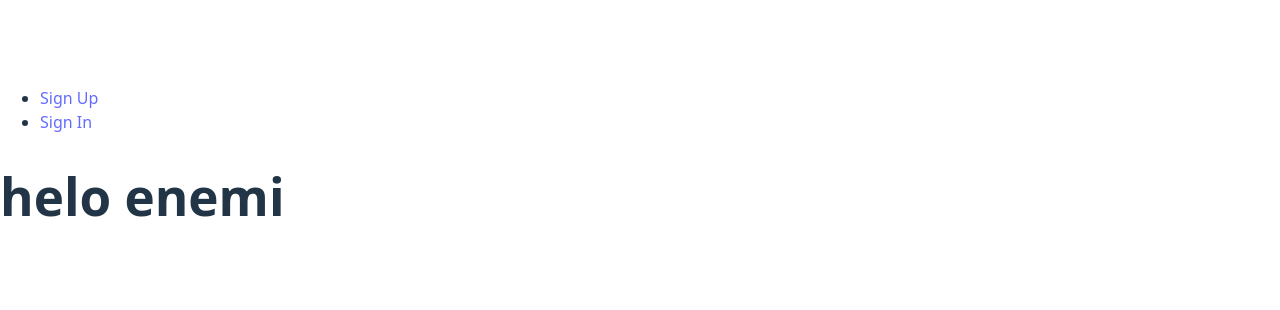
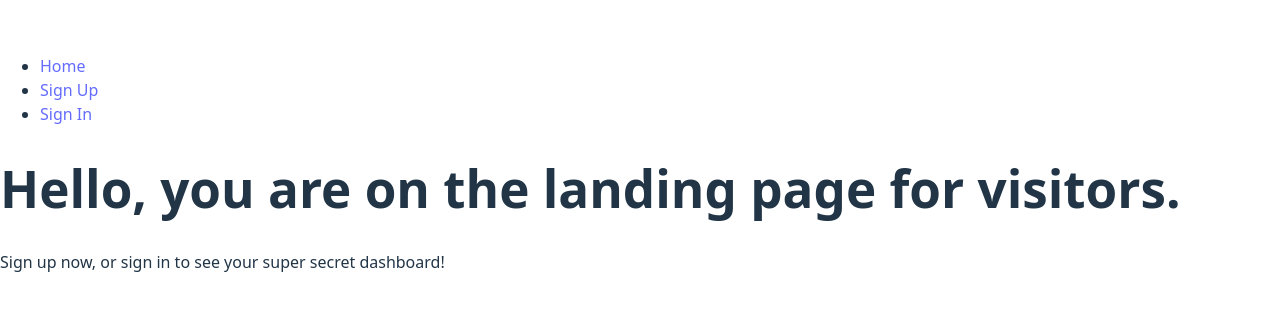
Before and after one commit to 2000Bel/react-jwt-auth-template, a React (Vite) app: page / in a window 1280 px wide. Shown: the part 236-546 px from the top of the page. Built offline with nearby package versions, Linux system fonts and the light colour scheme; no server answers.

Commit message:
Landing and Dashboard completed.

```diff
--- a/src/App.jsx
+++ b/src/App.jsx
@@ -2,10 +2,12 @@
 import { useContext } from 'react';
 import { Routes, Route } from 'react-router'; // Import React Router
 import { UserContext } from './contexts/UserContext';
+import Landing from './components/Landing/Landing.jsx';
+import Dashboard from './components/Dashboard/Dashboard.jsx';
 
 import NavBar from './components/NavBar/NavBar';
 // Import the SignUpForm component
-import SignUpForm from './components/SignUpForm/SignUpForm';
+import SignUpForm from './components/SignUpForm/SignUpForm.jsx';
 import SignInForm from './components/SignInForm/SignInForm.jsx';
 
 const App = () => {
@@ -17,7 +19,7 @@ const App = () => {
       <NavBar />
       {/* Add the Routes component to wrap our individual routes*/}
       <Routes>
-        <Route path='/' element={user ? <h1>Hello friend!</h1> : <h1>helo enemi</h1>}/>
+        <Route path='/' element={user ? <Dashboard /> : <Landing /> }/>
         <Route path='/sign-up' element={<SignUpForm />} />
         <Route path='/sign-in' element={<SignInForm />} />
       </Routes>
--- /dev/null
+++ b/src/components/Dashboard/Dashboard.jsx
@@ -0,0 +1,20 @@
+// src/components/Dashboard/Dashboard.jsx
+
+import { useContext } from 'react';
+
+import { UserContext } from '../../contexts/UserContext';
+
+const Dashboard = () => {
+  const { user } = useContext(UserContext);
+
+  return (
+    <main>
+      <h1>Welcome, {user.username}</h1>
+      <p>
+        This is the dashboard page where you can see a list of all the users.
+      </p>
+    </main>
+  );
+};
+
+export default Dashboard;
--- /dev/null
+++ b/src/components/Landing/Landing.jsx
@@ -0,0 +1,10 @@
+const Landing = () => {
+    return (
+      <main>
+        <h1>Hello, you are on the landing page for visitors.</h1>
+        <p>Sign up now, or sign in to see your super secret dashboard!</p>
+      </main>
+    );
+  };
+
+  export default Landing;
--- a/src/components/NavBar/NavBar.jsx
+++ b/src/components/NavBar/NavBar.jsx
@@ -16,10 +16,12 @@ const NavBar = () => {
       {user ? (
         <ul>
           <li>Welcome, {user.username}</li>
+          <li><Link to='/'>Dashboard</Link></li>
           <li><Link to='/' onClick={handleSignOut}>Sign Out</Link></li>
         </ul>
       ) : (
         <ul>
+          <li><Link to='/'>Home</Link></li>
           <li><Link to='/sign-up'>Sign Up</Link></li>
           <li><Link to='/sign-in'>Sign In</Link></li>
         </ul>
```
